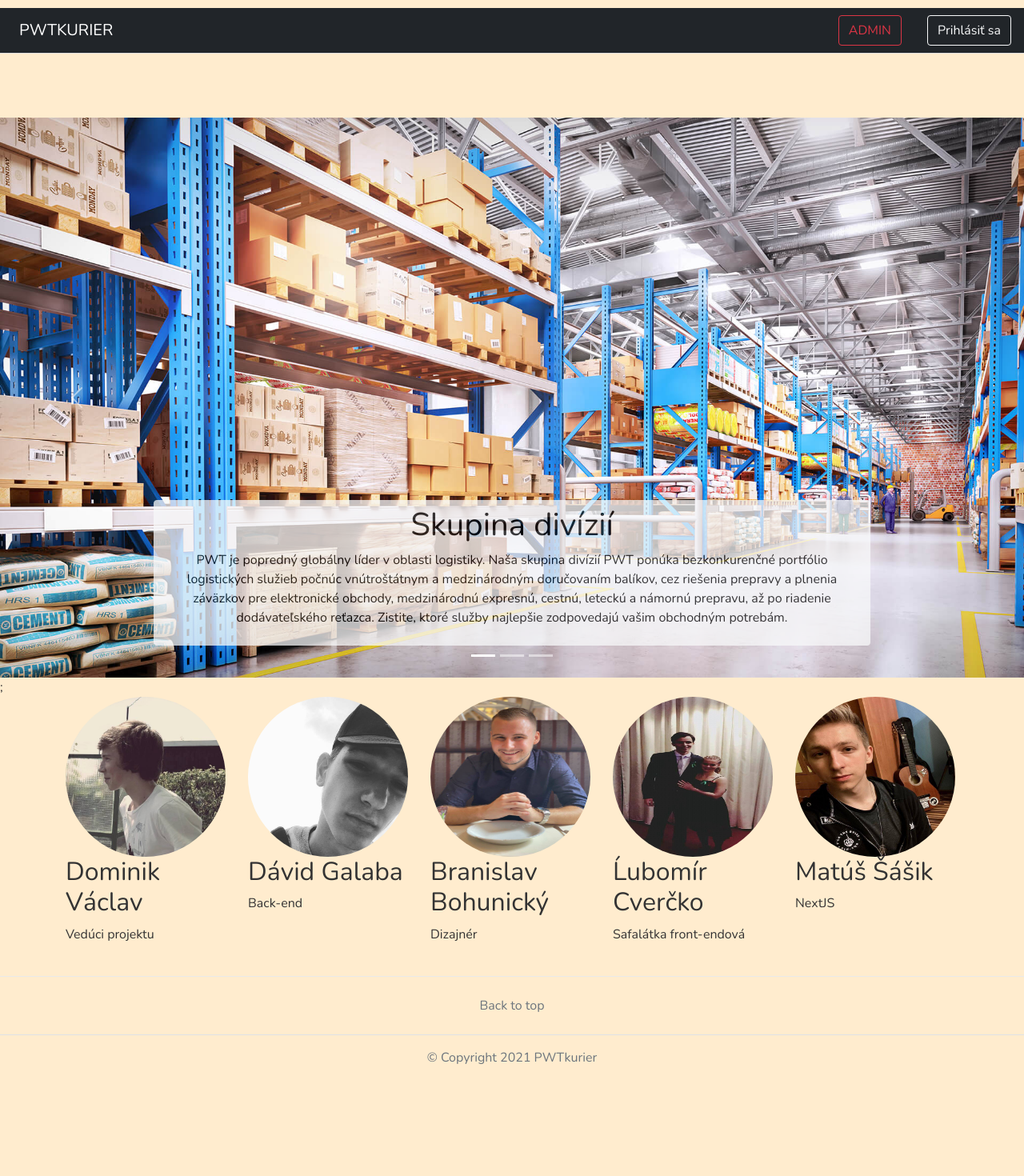
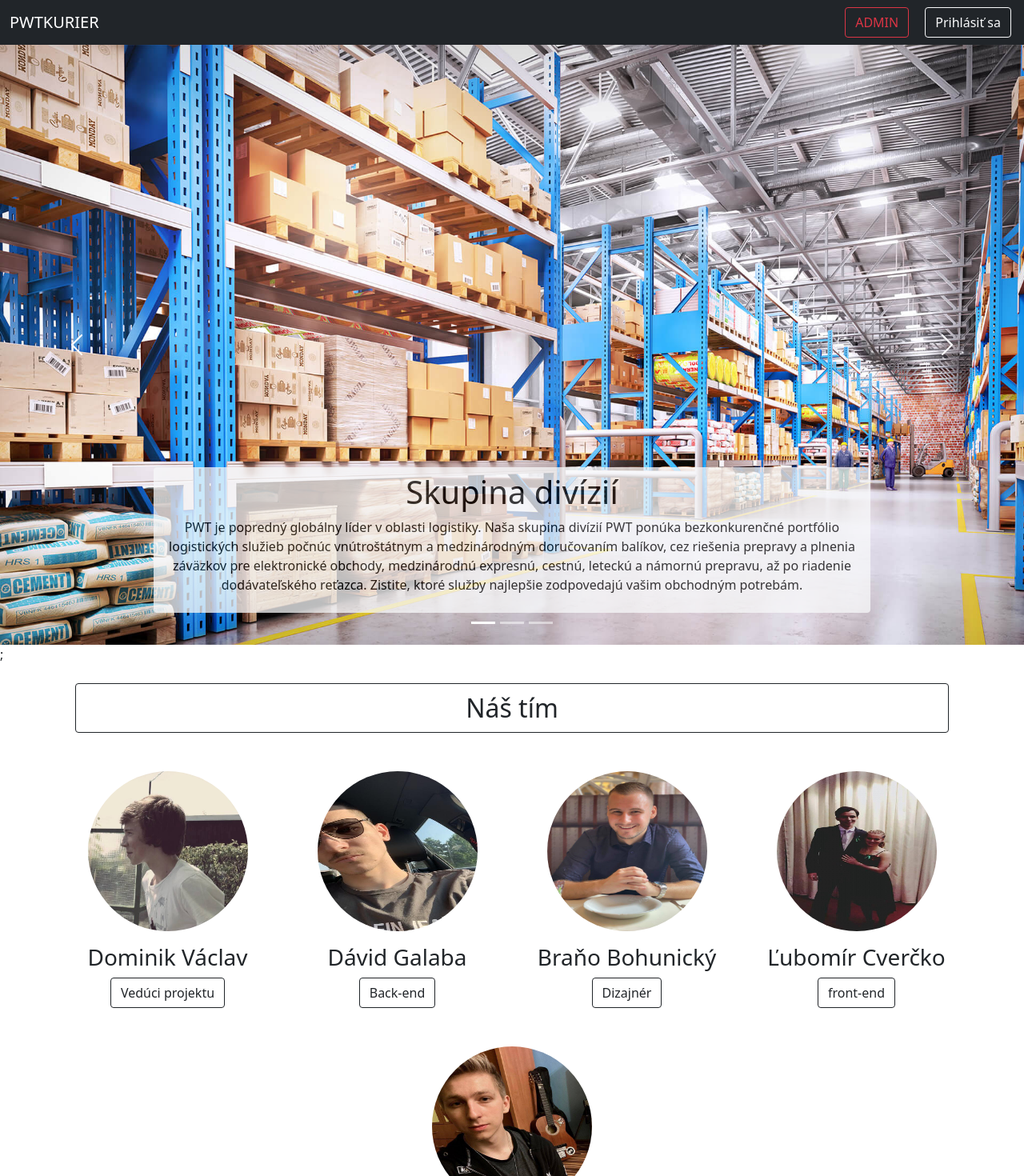
Before and after one commit to VDominik/PWTkurier, a Next.js app in the folder front/: page / in a window 1280 px wide. Shown: the top 1470 px of the page at 80% size. Before the commit the page ends 1390 px from the top, so only its background shows below. Built offline with nearby package versions, Linux system fonts and the light colour scheme.

Commit message:
Úprava desingu hlavnej stránky, kódu, organizácia súborov.

```diff
--- a/front/components/Autors_img/autors_img.js
+++ b/front/components/Autors_img/autors_img.js
@@ -3,48 +3,59 @@ import React from 'react';
 const Navbar = () => {
     return (
         <>
-            <div className="container marketing">
-                <div className="row">
-
+            <div className="container marketing p-2">
+                {/*Nadpis*/}
+                <div className="col text-center p-3">
+                    <button type="button" className="btn btn-outline-dark ratio ratio-10x9 fs-2 fw-ligh">Náš tím
+                    </button>
+                </div>
+                {/*Nastavenie Autorov*/}
+                <div className="row ">
                     {/*DOMINIK*/}
-                    <div className="col">
-
-                        <img className="bd-placeholder-img rounded-circle" width="200" height="200" src="/img/autors_imgs/dv.jpg"/>
-
-                        <h2>Dominik Václav</h2>
-                        <p>Vedúci projektu</p>
+                    <div className="col text-center p-3">
+                        <img className="bd-placeholder-img rounded-circle m-3" width="200" height="200"
+                             src="/img/autors_imgs/dv.jpg"/>
+                        <h2 className="fs-3 text-center">Dominik Václav</h2>
+                        <div className="mx-lg-4">
+                            <button type="button" className="btn btn-outline-dark ">Vedúci projektu</button>
+                        </div>
                     </div>
                     {/*DÁVID*/}
-                    <div className="col">
-                        <img className="bd-placeholder-img rounded-circle" width="200" height="200" src="/img/autors_imgs/dg.jpg"/>
+                    <div className="col text-center p-3">
+                        <img className="bd-placeholder-img rounded-circle m-3" width="200" height="200"
+                             src="/img/autors_imgs/dg.jpg"/>
 
-                        <h2>Dávid Galaba</h2>
-                        <p>Back-end</p>
-
+                        <h2 className="fs-3 mx-lg-3 text-center">Dávid Galaba</h2>
+                        <div className="mx-lg-5">
+                            <button type="button" className="btn btn-outline-dark ">Back-end</button>
+                        </div>
                     </div>
                     {/*BRANIS*/}
-                    <div className="col">
-                        <img className="bd-placeholder-img rounded-circle" width="200" height="200" src="/img/autors_imgs/bb.jpg"/>
-
-                        <h2>Branislav Bohunický</h2>
-
-                        <p>Dizajnér</p>
+                    <div className="col text-center p-3">
+                        <img className="bd-placeholder-img rounded-circle m-3" width="200" height="200"
+                             src="/img/autors_imgs/bb.jpg"/>
+                        <h2 className="fs-3 mx-lg-2 text-center">Braňo Bohunický</h2>
+                        <div className="mx-lg-5">
+                            <button type="button" className="btn btn-outline-dark ">Dizajnér</button>
+                        </div>
                     </div>
                     {/*LUBOMÍR*/}
-                    <div className="col">
-                        <img className="bd-placeholder-img rounded-circle" width="200" height="200" src="/img/autors_imgs/lc.jpg"/>
-
-                        <h2>Ĺubomír Cverčko</h2>
-
-                        <p>Safalátka front-endová</p>
+                    <div className="col text-center p-3">
+                        <img className="bd-placeholder-img rounded-circle m-3" width="200" height="200"
+                             src="/img/autors_imgs/lc.jpg"/>
+                        <h2 className="fs-3 mx-lg-2 text-center">Ľubomír Cverčko</h2>
+                        <div className="mx-lg-5">
+                            <button type="button" className="btn btn-outline-dark ">front-end</button>
+                        </div>
                     </div>
                     {/*MATÚŚ*/}
-                    <div className="col">
-                        <img className="bd-placeholder-img rounded-circle" width="200" height="200" src="/img/autors_imgs/ms.jpg"/>
-
-                        <h2>Matúš Šášik</h2>
-
-                        <p>NextJS</p>
+                    <div className="col text-center p-3">
+                        <img className="bd-placeholder-img rounded-circle m-3" width="200" height="200"
+                             src="/img/autors_imgs/ms.jpg"/>
+                        <h2 className="fs-3 mx-lg-2 text-center">Matúš Šášik</h2>
+                        <div className="mx-lg-5">
+                            <button onClick="/pes" type="button" className="btn btn-outline-dark  ">NextJS</button>
+                        </div>
                     </div>
                 </div>
             </div>
--- a/front/components/Main_imgs/main_imgs.js
+++ b/front/components/Main_imgs/main_imgs.js
@@ -5,6 +5,7 @@ const Main_imgs = () => {
     return (
         <>
             <div id="myCarousel" className="carousel slide" data-bs-ride="carousel ">
+                {/*NASTAVENIE PRECHODOV*/}
                 <div className="carousel-indicators">
                     <button
                         type="button"
@@ -18,19 +19,22 @@ const Main_imgs = () => {
                     <button type="button" data-bs-target="#myCarousel" data-bs-slide-to="2"
                             aria-label="Slide 3"></button>
                 </div>
+                {/*OBR 1*/}
                 <div className="carousel-inner">
                     <div className="carousel-item active">
-                        <img width="100%" height="700px" src="/img/Main_imgs_warehouse/sklad.jpg"/>
+                        <img width="100%" height="750" src="/img/Main_imgs_warehouse/sklad.jpg"/>
                         <div className="container">
                             <div className="carousel-caption text-start">
-                                <div className="btn btn-light opacity-75" >
+                                <div className="btn btn-light opacity-75">
                                     <h1>Skupina divízií</h1>
                                     <p>
-                                    PWT je popredný globálny líder v oblasti logistiky. Naša skupina divízií PWT ponúka
+                                        PWT je popredný globálny líder v oblasti logistiky. Naša skupina divízií PWT
+                                        ponúka
                                         bezkonkurenčné
                                         portfólio logistických služieb počnúc vnútroštátnym a medzinárodným doručovaním
                                         balíkov, cez riešenia
-                                    prepravy a plnenia záväzkov pre elektronické obchody, medzinárodnú expresnú, cestnú,
+                                        prepravy a plnenia záväzkov pre elektronické obchody, medzinárodnú expresnú,
+                                        cestnú,
                                         leteckú a námornú
                                         prepravu, až po riadenie dodávateľského reťazca. Zistite, ktoré služby najlepšie
                                         zodpovedajú vašim
@@ -41,40 +45,46 @@ const Main_imgs = () => {
                             </div>
                         </div>
                     </div>
+                    {/*OBR 2*/}
                     <div className="carousel-item">
-                        <img width="100%" height="700px" src="/img/Main_imgs_warehouse/sklad2.jpg"/>
-
+                        <img width="100%" height="750" src="/img/Main_imgs_warehouse/sklad2.jpg"/>
                         <div className="container">
                             <div className="carousel-caption">
-                                <div className="btn btn-light opacity-75" >
+                                <div className="btn btn-light opacity-75">
                                     <h1>Nechajte PWT pracovať za Vás</h1>
                                     <p>
-                                    Ako skúsený a spoľahlivý líder na trhu s globálnym dosahom vám nemusíme hovoriť len
+                                        Ako skúsený a spoľahlivý líder na trhu s globálnym dosahom vám nemusíme hovoriť
+                                        len
                                         o tom, ako
-                                    posielať balíky, ale vieme pre vás urobiť ešte viac. Bez ohľadu na to či zakladáte
+                                        posielať balíky, ale vieme pre vás urobiť ešte viac. Bez ohľadu na to či
+                                        zakladáte
                                         menšiu firmu, alebo
-                                    optimalizujete už zabehnutý podnik, spojíme vás so správnymi odborníkmi. Potom si
+                                        optimalizujete už zabehnutý podnik, spojíme vás so správnymi odborníkmi. Potom
+                                        si
                                         môžeme pohovoriť o
                                         potrebách pravidelných zásielok alebo o konkrétnych požiadavkách. Ak skôr máte
                                         záujem o jednorazovú
-                                    cenovú ponuku, prosím, použite náš nástroj Získajte cenovú ponuku. S ponukou DHL pre
+                                        cenovú ponuku, prosím, použite náš nástroj Získajte cenovú ponuku. S ponukou DHL
+                                        pre
                                         podniky zistíte,
                                         čo myslíme pod pojmom "Excelentnosť. Jednoducho doručené.
-                                </p> </div>
+                                    </p></div>
                             </div>
                         </div>
                     </div>
-                    <div className="carousel-item">
-                        <img width="100%" height="700px" src="/img/Main_imgs_warehouse/sklad3.jpg"/>
-
+                    {/*OBR 3*/}
+                    <div className=" carousel-item ">
+                        <img width="100%" height="750px" src="/img/Main_imgs_warehouse/sklad3.jpg"/>
                         <div className="container">
                             <div className="carousel-caption text-end">
-                                <div className="btn btn-light opacity-75" >
+                                <div className="btn btn-light opacity-75">
                                     <h1>Naše divízie</h1>
                                     <p>
-                                    DHL spája ľudí vo viac ako 220 krajinách a oblastiach po celom svete. Vďaka úsiliu
+                                        DHL spája ľudí vo viac ako 220 krajinách a oblastiach po celom svete. Vďaka
+                                        úsiliu
                                         viac než 400 000
-                                    zamestnancov poskytujeme integrované služby a riešenia šité na mieru pre riadenie a
+                                        zamestnancov poskytujeme integrované služby a riešenia šité na mieru pre
+                                        riadenie a
                                         prepravu listov,
                                         tovarov a informácií.
                                     </p></div>
@@ -82,12 +92,13 @@ const Main_imgs = () => {
                         </div>
                     </div>
                 </div>
-                <button className="carousel-control-prev" type="button" data-bs-target="#myCarousel"
+                {/*TLAČIDLÁ*/}
+                <button className="carousel-control-prev opacity-100" type="button" data-bs-target="#myCarousel"
                         data-bs-slide="prev">
                     <span className="carousel-control-prev-icon" aria-hidden="true"></span>
                     <span className="visually-hidden">Previous</span>
                 </button>
-                <button className="carousel-control-next" type="button" data-bs-target="#myCarousel"
+                <button className="carousel-control-next opacity-100" type="button" data-bs-target="#myCarousel"
                         data-bs-slide="next">
                     <span className="carousel-control-next-icon" aria-hidden="true"></span>
                     <span className="visually-hidden">Next</span>
--- a/front/styles/globals.css
+++ b/front/styles/globals.css
@@ -1,38 +1,38 @@
-@import url('https://fonts.googleapis.com/css2?family=Nunito:wght@300;400;600;700&display=swap');
+/*@import url('https://fonts.googleapis.com/css2?family=Nunito:wght@300;400;600;700&display=swap');*/
 
-body {
-  background: #FFECCE;
-  color: #333;
-  font-family: "Nunito";
-}
-a {
-  color: #333;
-  text-decoration: none;
-}
+/*body {*/
+/*  background: #FFECCE;*/
+/*  color: #333;*/
+/*  font-family: "Nunito";*/
+/*}*/
+/*a {*/
+/*  color: #333;*/
+/*  text-decoration: none;*/
+/*}*/
 
-.content {
-  max-width: 960px;
-  margin: 0 auto;
-}
-nav {
-  margin: 10px auto 80px;
-  padding: 10px 0;
-  display: flex;
-  justify-content: flex-end;
-  align-items: flex-end;
-  border-bottom: 1px solid #ddd;
-}
-nav a {
-  margin-left: 12px;
-}
-nav .logo {
-  margin-right: auto;
-}
-footer {
-  display: block;
-  text-align: center;
-  padding: 30px 0;
-  margin-top: 60px;
-  color: #777;
-  border-top: 1px solid #eaeaea;
-}
+/*.content {*/
+/*  max-width: 960px;*/
+/*  margin: 0 auto;*/
+/*}*/
+/*nav {*/
+/*  margin: 10px auto 80px;*/
+/*  padding: 10px 0;*/
+/*  display: flex;*/
+/*  justify-content: flex-end;*/
+/*  align-items: flex-end;*/
+/*  border-bottom: 1px solid #ddd;*/
+/*}*/
+/*nav a {*/
+/*  margin-left: 12px;*/
+/*}*/
+/*nav .logo {*/
+/*  margin-right: auto;*/
+/*}*/
+/*footer {*/
+/*  display: block;*/
+/*  text-align: center;*/
+/*  padding: 30px 0;*/
+/*  margin-top: 60px;*/
+/*  color: #777;*/
+/*  border-top: 1px solid #eaeaea;*/
+/*}*/
```
Also changed, not shown: front/components/Navbar/navbar.js (+3 -5 lines), front/public/img/autors_imgs/dg.jpg. Lines whose indentation alone changed are shown as unchanged.
